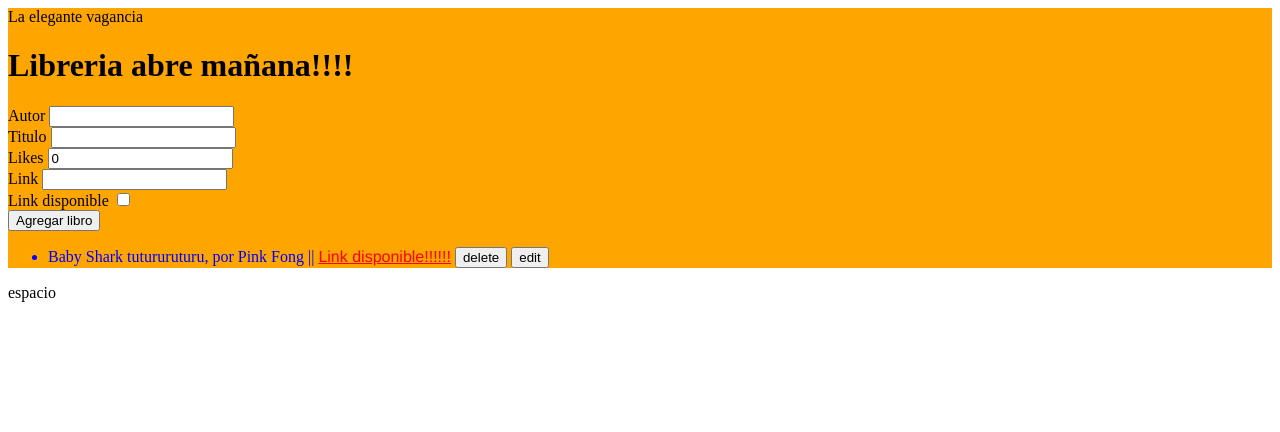
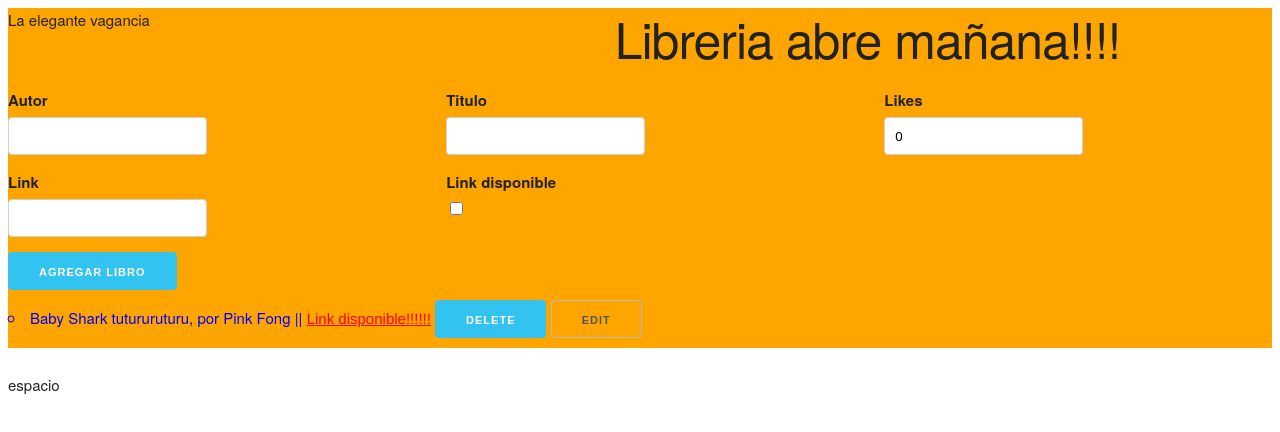
Before and after one commit to eregar/Ajax-Excercise, a plain HTML site: page vue/vue01.html in a window 1280 px wide. Drawn offline with nearby package versions, Linux system fonts and the light colour scheme; no server answers.

Commit message:
skeleton framework css

```diff
--- a/vue/vue01.html
+++ b/vue/vue01.html
@@ -4,34 +4,51 @@
     <title>Vue Semestre i</title>
     <script src="https://cdn.jsdelivr.net/npm/vue/dist/vue.js"></script>
     <script src="https://cdn.jsdelivr.net/npm/lodash@4.17.21/lodash.min.js"></script>
-
+    <link rel="stylesheet" href="https://cdnjs.cloudflare.com/ajax/libs/skeleton/2.0.4/skeleton.css" integrity="sha512-5fsy+3xG8N/1PV5MIJz9ZsWpkltijBI48gBzQ/Z2eVATePGHOkMIn+xTDHIfTZFVb9GMpflF2wOWItqxAP2oLQ==" crossorigin="anonymous" />
     <style>
     </style>
 
   </head>
   	<body>
         <div id="lugardetrabajo" style="background-color: orange;">
-        {{nombre}}
+        <div class="row">
+          <div class ="six columns">
+            {{nombre}}
+          </div>
         <h1 id="libreria">Libreria abre mañana!!!!</h1>
+        </div>
         <div class="ui form">
             <div class="field">
+                <div class="row">
+                <div class="four columns">
                 <label>Autor</label>
                 <input type="text" v-model="newAutor">
-              </br>
+                </div>
+
+                <div class="four columns">
                 <label>Titulo</label>
                 <input type="text" v-model="newTitulo">
-              </br>
+                </div>
+                <div class="four columns">
+
                 <label>Likes </label>
                 <input type="number" v-model="newCantidad">
-              </br>
+                </div>
+              </div>
+              <div class="row">
+                <div class="four columns">
                 <label>Link</label>
                 <input type="text" v-model="newEditorial">
-              </br>
-                <label>Link disponible</label>
+                </div>
+                <div class="six columns">
+                  <label>Link disponible</label>
                 <input type="checkbox" v-model="newOferta">
+                </div>
+              </div>
+
             </div>
         </div>
-        <button class="ui button" v-on:click="metodo">
+        <button class="ui button button-primary" v-on:click="metodo">
             Agregar libro
         </button>
 
@@ -46,7 +63,7 @@
                 <span v-else style="color: blue;font-family: 'Franklin Gothic Medium', 'Arial Narrow', Arial, sans-serif;">
                     No hay link :(
                 </span>
-                <button class="ui button" v-on:click="deletear(i)">
+                <button class="ui button button-primary" v-on:click="deletear(i)">
                     delete
                 </button>
                 <button class="ui button" v-on:click="editar(i)">
@@ -78,6 +95,7 @@
             </li>
         </ul>
         </div>
+
         </div>
 
         <div id="espacio">
```
